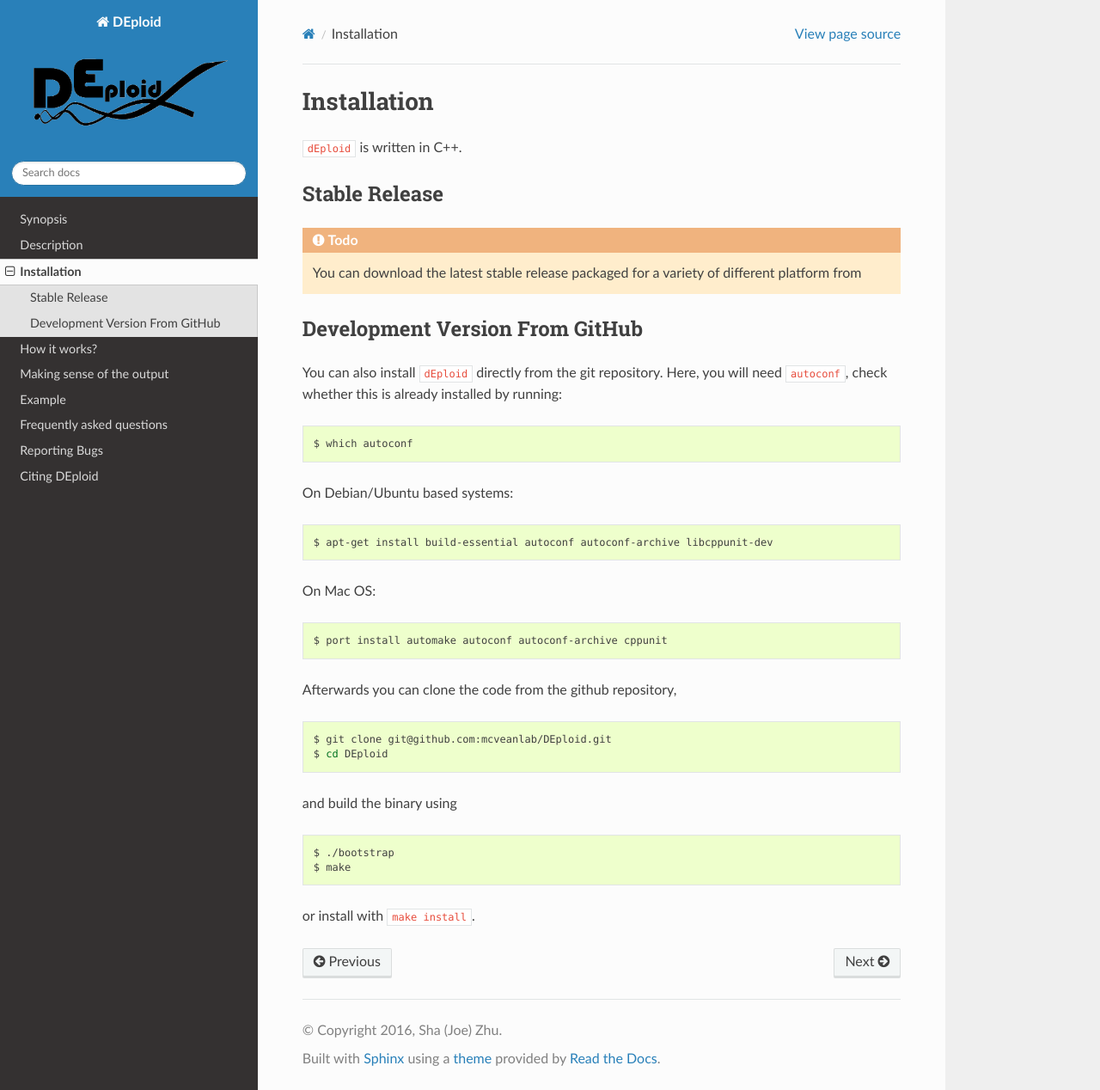
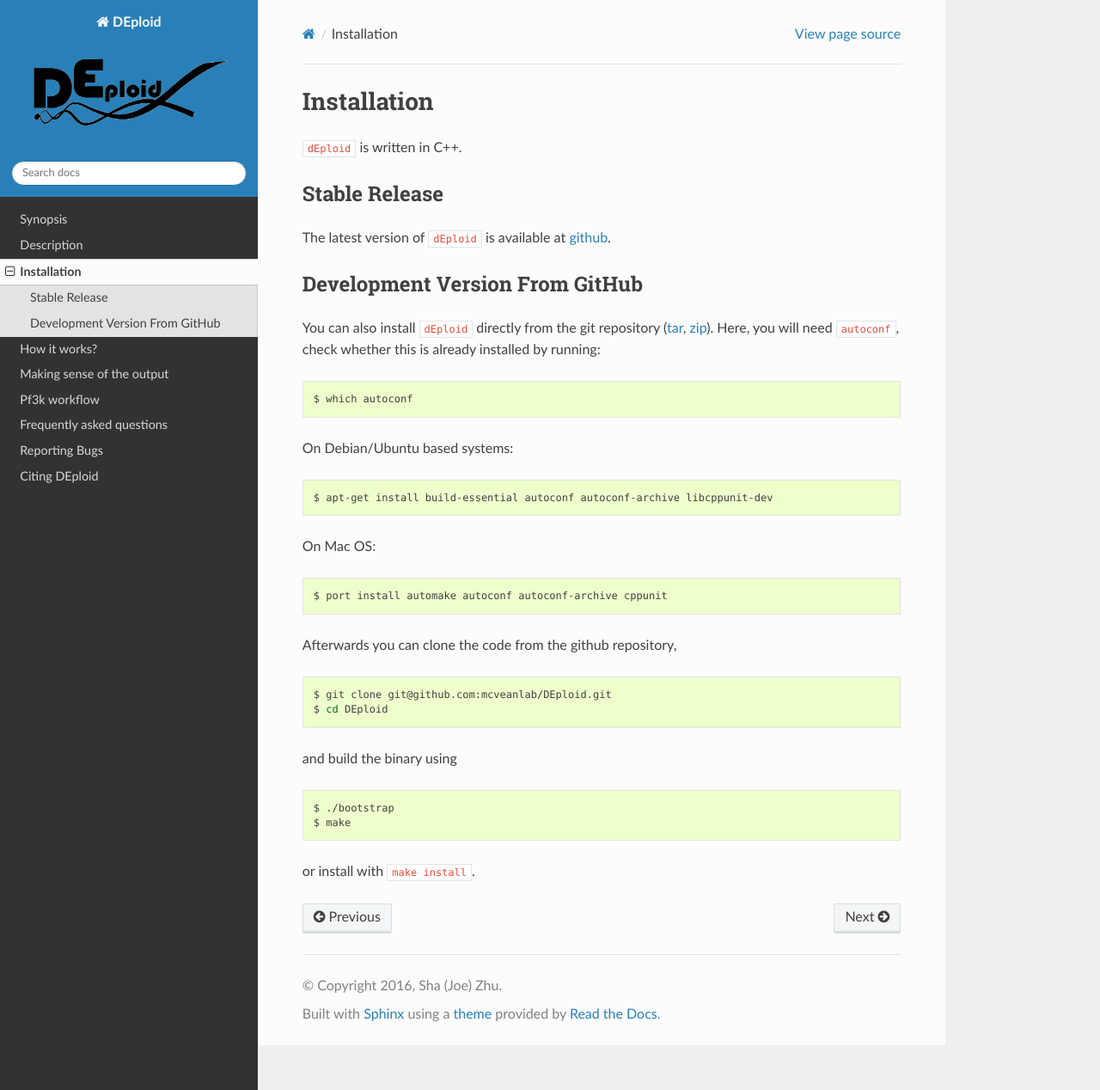
Before and after one commit to DEploid-dev/DEploid, a Sphinx documentation site: the page built from docs/installation.rst, in a window 1280 px wide and 1268 px high. Shown: the whole window at 86% size. Built offline with Sphinx 7.4.7 and the Read the Docs theme 2.0.0, drawn with Linux system fonts in a browser that asks for light colours.

Commit message:
update working example, see #206

```diff
--- a/docs/conf.py
+++ b/docs/conf.py
@@ -16,6 +16,7 @@
 import sys
 import os
 import shlex
+import recommonmark
 
 # If extensions (or modules to document with autodoc) are in another directory,
 # add these directories to sys.path here. If the directory is relative to the
--- a/docs/index.rst
+++ b/docs/index.rst
@@ -16,7 +16,7 @@
    installation
    input
    output
-   example
+   Pf3k-workflow.md
    FAQ
    Bug-report
    Citing-DEploid
--- a/docs/installation.rst
+++ b/docs/installation.rst
@@ -10,15 +10,14 @@
 Stable Release
 **************
 
-.. todo::
-    You can download the latest stable release packaged for a variety of different platform from
+The latest version of ``dEploid`` is available at `github <https://github.com/mcveanlab/DEploid/releases/latest>`_.
 
 
 *******************************
 Development Version From GitHub
 *******************************
 
-You can also install ``dEploid`` directly from the git repository. Here, you will need ``autoconf``, check whether this is already installed by running:
+You can also install ``dEploid`` directly from the git repository (`tar <https://api.github.com/repos/mcveanlab/DEploid/tarball>`_, `zip <https://api.github.com/repos/mcveanlab/DEploid/zipball>`_). Here, you will need ``autoconf``, check whether this is already installed by running:
 
 .. code-block:: bash
 
```
Also changed, not shown: docs/FAQ.md (+11 -0 lines), docs/Pf3k-workflow.md (added, +17 -0 lines), docs/example.rst (deleted, +0 -12 lines), docs/_static/scheme.png (added), 1 other file.
